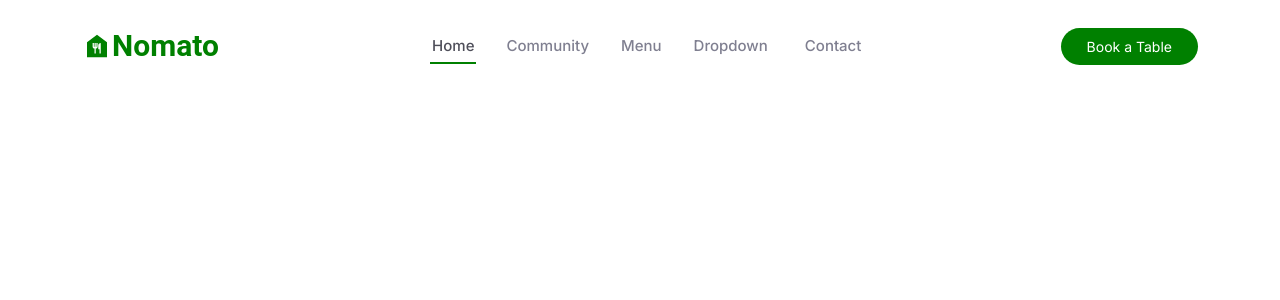
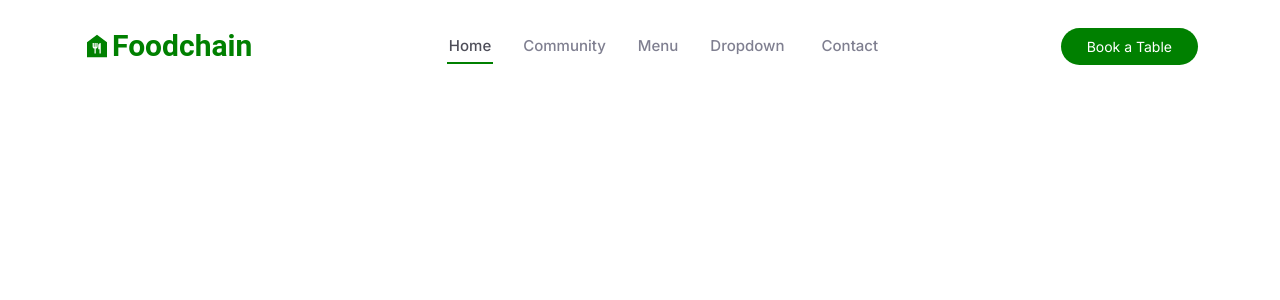
Before and after one commit to Jagadeeshftw/FlavorFrenzy, a Next.js app: page / in a window 1280 px wide. Shown: the top 300 px of the page. Built offline with nearby package versions, Linux system fonts and the light colour scheme.

Commit message:
changing brand name

```diff
--- a/components/Navbars/NavbarBrand.tsx
+++ b/components/Navbars/NavbarBrand.tsx
@@ -8,7 +8,7 @@ const NavbarBrand = () => {
       className="logo d-flex align-items-center me-auto me-xl-0"
     >
       <MdFoodBank id="sitename" style={{ width: "30", height: "30" }} />
-      <h1 id="sitename">Nomato</h1>
+      <h1 id="sitename">Foodchain</h1>
     </Navbar.Brand>
   );
 };
```
